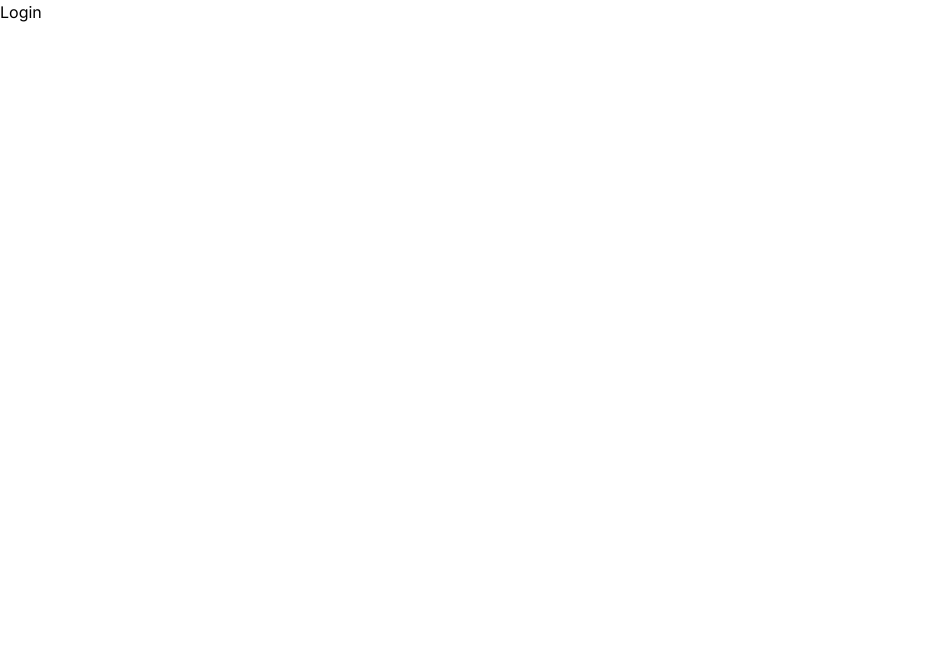
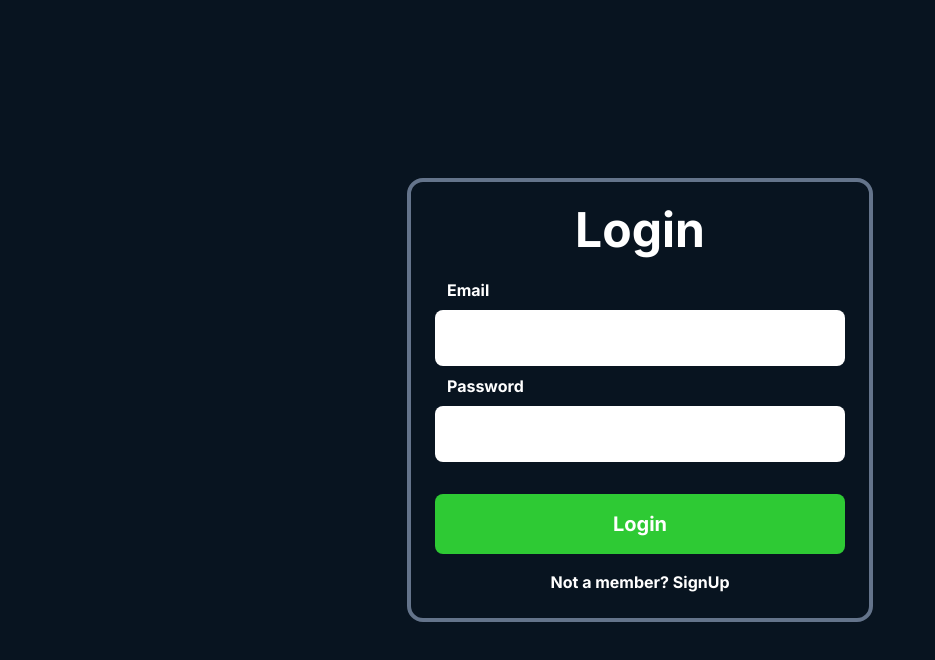
Before and after one commit to manash-codes/todo-app-next, a Next.js app: page /login in a window 1280 px wide. Shown: the top 660 px of the page, without its empty margins (0-935 px from the left). Built offline with nearby package versions, Linux system fonts and the light colour scheme.

Commit message:
Design Login Page

```diff
--- a/src/app/layout.tsx
+++ b/src/app/layout.tsx
@@ -16,7 +16,7 @@ export default function RootLayout({
 }>) {
   return (
     <html lang="en">
-      <body className={inter.className}>{children}</body>
+      <body className={`${inter.className} bg-[#081420] text-white flex min-h-screen flex-col items-center justify-center`}>{children}</body>
     </html>
   );
 }
--- a/src/app/login/page.tsx
+++ b/src/app/login/page.tsx
@@ -1,3 +1,21 @@
+import Link from "next/link";
+
 export default async function Login() {
-    return <div>Login</div>;
+    return <div className="rounded-2xl border-4 border-slate-500 p-6">
+        <h1 className="text-center text-5xl font-bold">Login</h1>
+        <form action="">
+            <div className="my-4 flex flex-col">
+                <label className="my-2 ps-3 text-base font-bold" htmlFor="email">Email</label>
+                <input type="text" id="email" className="text-md w-[410px] rounded-lg p-4 ps-8 text-black outline-none" />
+                <label className="my-2 ps-3 text-base font-bold" htmlFor="password">Password</label>
+                <input type="password" id="password" className="text-md w-[410px] rounded-lg p-4 ps-8 text-black outline-none" />
+            </div>
+            <button className="my-4 w-full rounded-lg bg-[#2ECA34] p-4 text-xl font-bold">
+                Login
+            </button>
+        </form>
+        <Link href="/signup" className="text-center text-base font-bold">
+            <p >Not a member? SignUp</p>
+        </Link>
+    </div>;
 }
```
